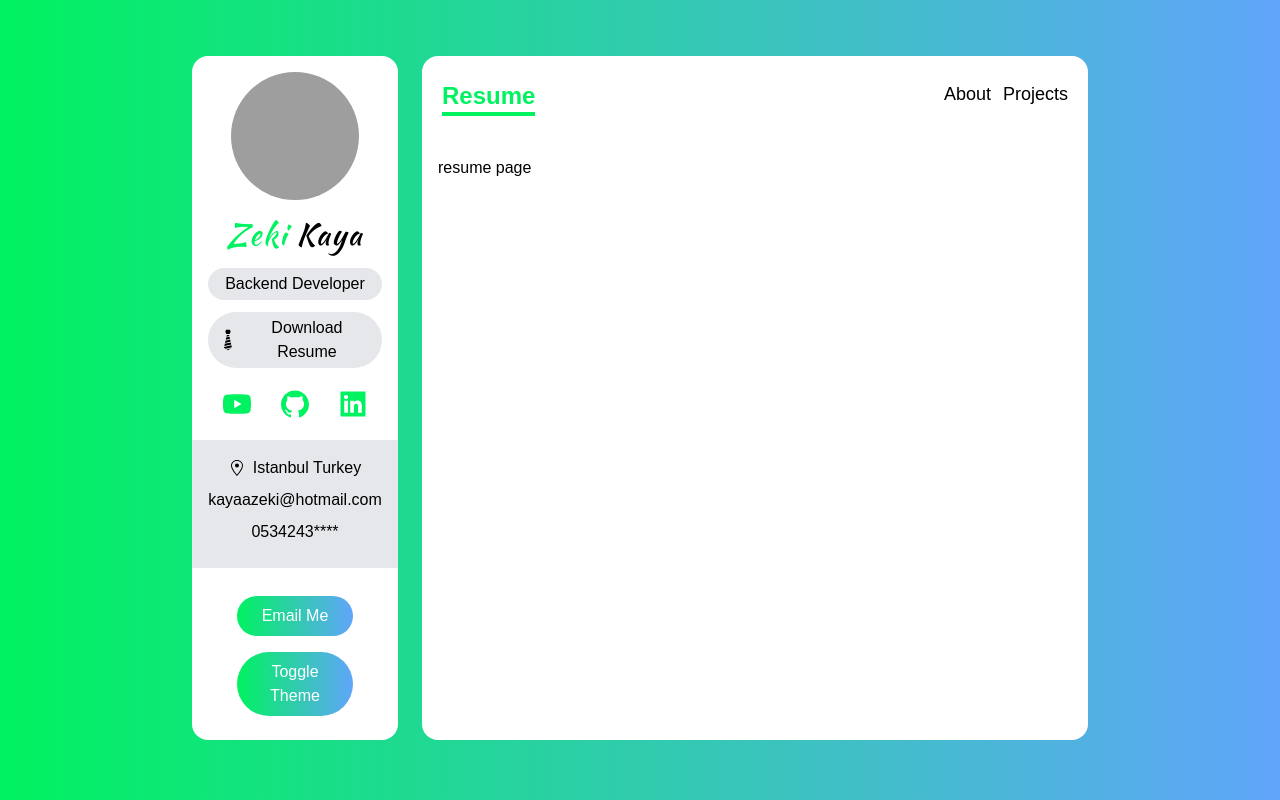
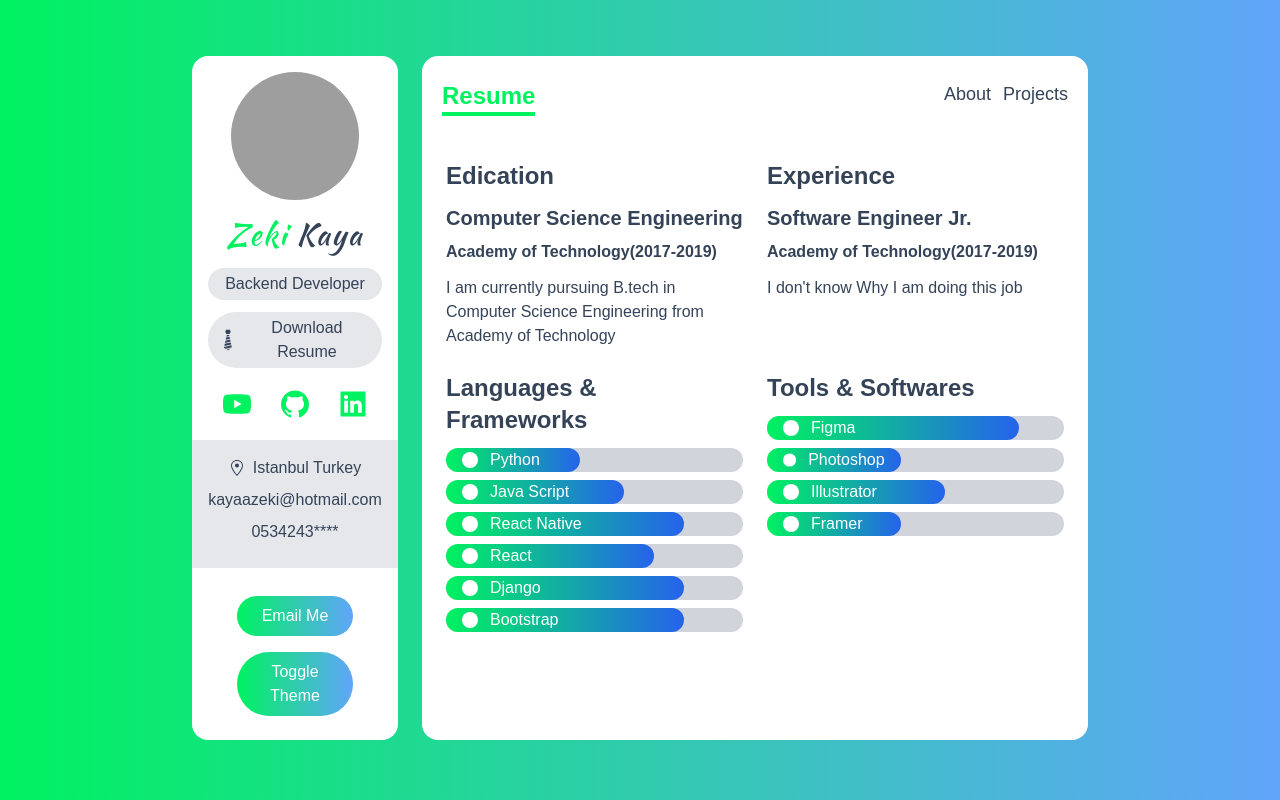
Before and after one commit to zekikayaa/ReactPortfolio, a Next.js app: page /resume in a window 1280 px wide. Built offline with nearby package versions, Linux system fonts and the light colour scheme; grey boxes are pictures that could not be loaded.

Commit message:
Created Bar component from show  skills level
Design Resume Page

Created ISkills data type
Created dummy data for resume page in data.ts file

```diff
--- /dev/null
+++ b/components/Bar.tsx
@@ -0,0 +1,20 @@
+import React, { FunctionComponent } from "react";
+import { ISkill } from "../type";
+
+const Bar: FunctionComponent<{ data: ISkill }> = ({
+  data: { Icon, level, name },
+}) => {
+  return (
+    <div className='my-2 text-white bg-gray-300 rounded-full'>
+      <div className="flex items-center px-4 rounded-full bg-gradient-to-r from-green to-blue-600"
+
+       style={{width:level}}
+      >
+        <Icon className="mr-3" />
+        {name}
+      </div>
+    </div>
+  );
+};
+
+export default Bar;
--- a/data.ts
+++ b/data.ts
@@ -1,9 +1,10 @@
 import { RiComputerLine } from "react-icons/ri";
 import {IconType} from 'react-icons'
-import {IService} from './type'
+import {IService, ISkill} from './type'
 import { FaServer } from "react-icons/fa";
 import { AiOutlineAntDesign, AiOutlineApi } from "react-icons/ai";
 import { MdDeveloperMode } from "react-icons/md";
+import { BsCircleFill } from 'react-icons/bs'
 
 
 
@@ -44,3 +45,61 @@ export const services: IService[] = [
         "Lorem ipsum dolor sit amet consectetur adipisicing elit. Hic quis minima autem!",
     },
   ];
+
+
+  export const languages: ISkill[] = [
+    {
+       Icon: BsCircleFill,
+       name: 'Python',
+       level: '45%',
+    },
+    {
+       Icon: BsCircleFill,
+       name: 'Java Script',
+       level: '60%',
+    },
+    {
+       Icon: BsCircleFill,
+       name: 'React Native',
+       level: '80%',
+    },
+    {
+       Icon: BsCircleFill,
+       name: 'React',
+       level: '70%',
+    },
+    {
+       Icon: BsCircleFill,
+       name: 'Django',
+       level: '80%',
+    },
+    {
+       Icon: BsCircleFill,
+       name: 'Bootstrap',
+       level: '80%',
+    },
+ ]
+
+
+ export const tools: ISkill[] = [
+  {
+     Icon: BsCircleFill,
+     name: 'Figma',
+     level: '85%',
+  },
+  {
+     Icon: BsCircleFill,
+     name: 'Photoshop',
+     level: '45%',
+  },
+  {
+     Icon: BsCircleFill,
+     name: 'Illustrator',
+     level: '60%',
+  },
+  {
+     Icon: BsCircleFill,
+     name: 'Framer',
+     level: '45%',
+  },
+]
--- a/pages/resume.tsx
+++ b/pages/resume.tsx
@@ -1,11 +1,62 @@
-import React from 'react'
+import React from "react";
+import Bar from "../components/Bar";
+import { languages, tools } from "../data";
 
 const resume = () => {
-    return (
-        <div className='p-4'>
-            resume page
+  return (
+    <div className="px-6 py-2">
+      {/* //education & exp */}
+
+      <div className="grid gap-6 md:grid-cols-2">
+        <div>
+          <h5 className="my-3 text-2xl font-bold">Edication</h5>
+          <div>
+            <h5 className="my-2 text-xl font-bold">
+              {" "}
+              Computer Science Engineering
+            </h5>
+            <p className="font-semibold">Academy of Technology(2017-2019)</p>
+            <p className="my-3">
+              {" "}
+              I am currently pursuing B.tech in Computer Science Engineering
+              from Academy of Technology
+            </p>
+          </div>
         </div>
-    )
-}
 
-export default resume
+        <div>
+          <h5 className="my-3 text-2xl font-bold">Experience</h5>
+          <div>
+            <h5 className="my-2 text-xl font-bold"> Software Engineer Jr.</h5>
+            <p className="font-semibold">Academy of Technology(2017-2019)</p>
+            <p className="my-3">I don't know Why I am doing this job</p>
+          </div>
+        </div>
+      </div>
+
+      {/* languages & tools */}
+
+      <div className="grid gap-6 md:grid-cols-2">
+        <div>
+          <h5 className="my-3 text-2xl font-bold">Languages & Frameworks</h5>
+          <div className="my-2">
+            {languages.map((language) => (
+              <Bar data={language} key={language.name} />
+            ))}
+          </div>
+        </div>
+
+        <div>
+          <h5 className="my-3 text-2xl font-bold">Tools & Softwares</h5>
+          <div className="my-2">
+            {tools.map((tool) => (
+              <Bar data={tool} key={tool.name} />
+            ))}
+          </div>
+        </div>
+      </div>
+    </div>
+  );
+};
+
+export default resume;
--- a/styles/globals.css
+++ b/styles/globals.css
@@ -6,4 +6,5 @@
 body{
     background-color: black;
     font-family: sans-serif;
+    color: #354358;
 }
```
Also changed, not shown: type.ts (+7 -0 lines).
